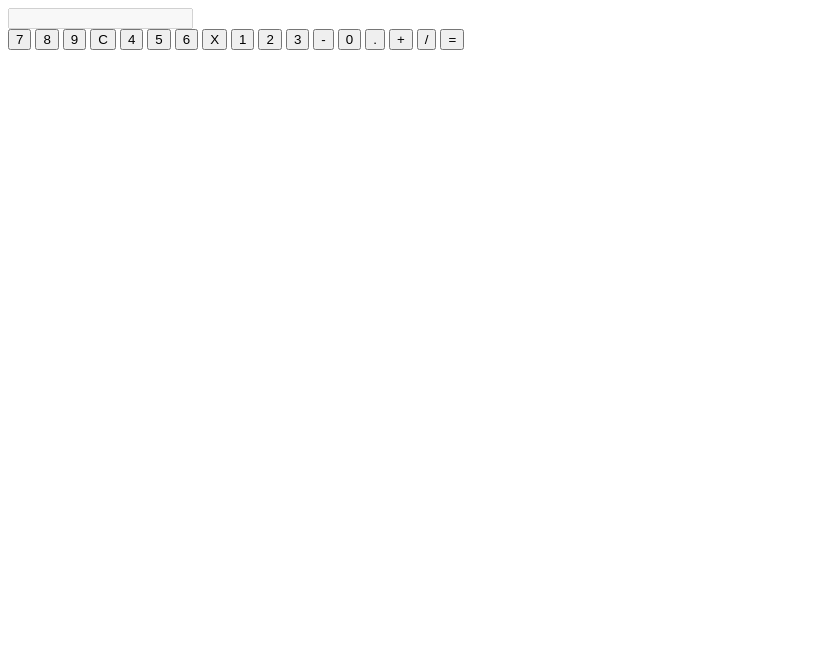
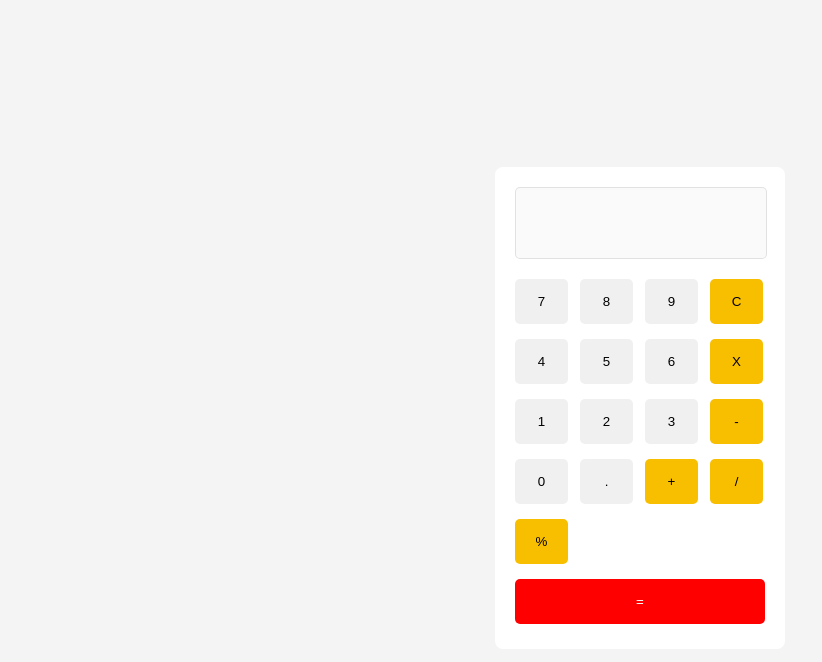
Before and after one commit to zesh18/UKK_Ibnu, a plain HTML site: page index.html in a window 1280 px wide. Shown: the whole page, without its empty margins (0-822 px from the left). Drawn offline with Linux system fonts and the light colour scheme.

Commit message:
Update index.html

```diff
--- a/index.html
+++ b/index.html
@@ -4,8 +4,7 @@
     <meta charset="UTF-8">
     <meta name="viewport" content="width=device-width, initial-scale=1.0">
     <title>Document</title>
-    <link rel="styleshe et" href="style.css">
-</head>
+    <link rel="stylesheet" href="style.css"> </head>
 <body>
     <div class="calculator">
         <input type="text" id="display" disabled>
@@ -26,6 +25,7 @@
             <button class="btn" onclick="appendValue('.')">.</button>
             <button class="btn operator" onclick="appendValue('+')">+</button>
             <button class="btn operator" onclick="appendValue('/')">/</button>
+            <button class="btn operator" onclick="appendValue('%')">%</button>
             <button class="btn clear" onclick="calculate()">=</button>
         </div>
     </div>
```
